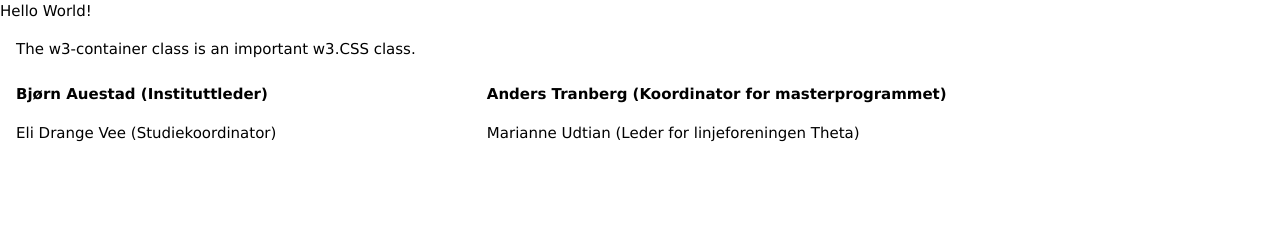
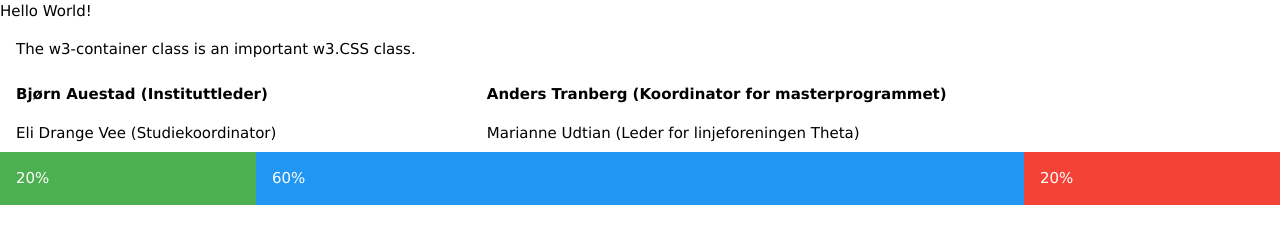
Before and after one commit to thetauis/thetauis.github.io, a plain HTML site: page index.html in a window 1280 px wide. Drawn offline with nearby package versions, Linux system fonts and the light colour scheme.

Commit message:
4th highway

```diff
--- a/index.html
+++ b/index.html
@@ -23,5 +23,11 @@
   <td>Marianne Udtian (Leder for linjeforeningen Theta)</td>
 </tr>
 </table>
+ <div class="w3-row">
+  <div class="w3-col w3-container w3-green" style="width:20%"><p>20%</p></div>
+  <div class="w3-col w3-container w3-blue" style="width:60%"><p>60%</p></div>
+  <div class="w3-col w3-container w3-red" style="width:20%"><p>20%</p></div>
+</div>
+
     </body>
 </html>
```
